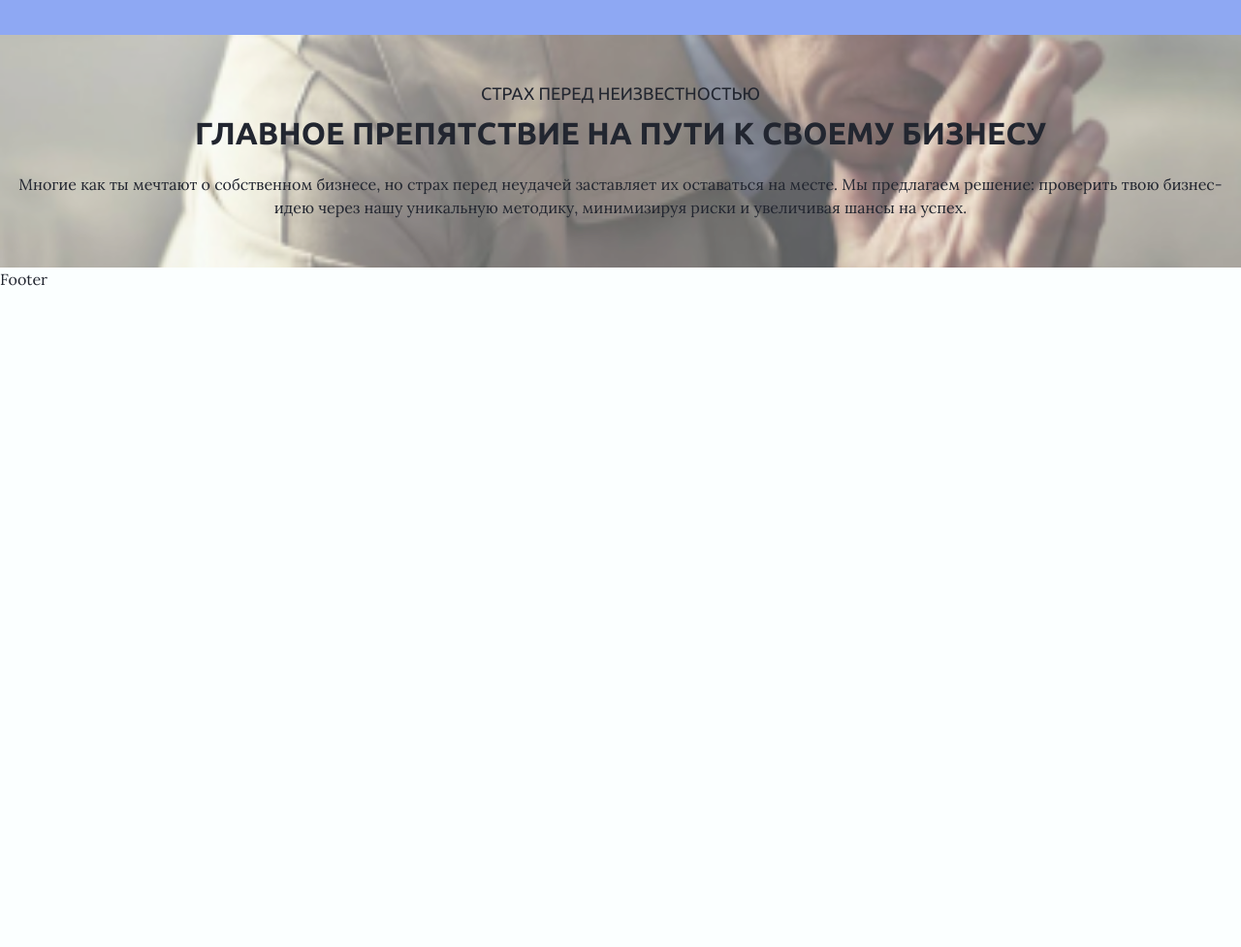
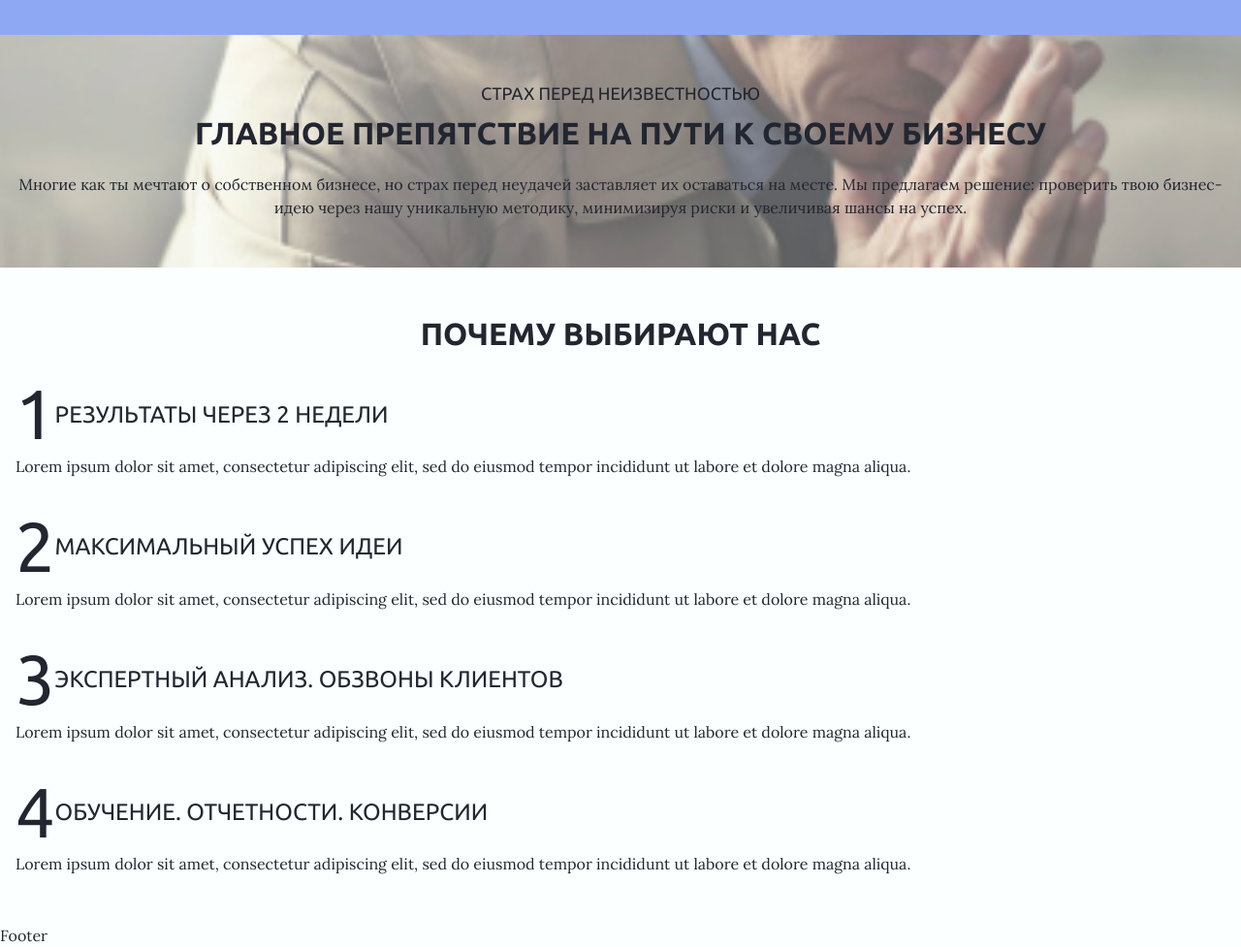
Before and after one commit to Assylzhan-Izbassar/startapp-front, a plain HTML site: page index.html in a window 1280 px wide. Shown: the part 1259-2236 px from the top of the page at 97% size. Before the commit the page ends 1559 px from the top, so only its background shows below. Drawn offline with Linux system fonts and the light colour scheme.

Commit message:
added why section

```diff
--- a/css/main.css
+++ b/css/main.css
@@ -45,13 +45,23 @@ body {
 .heading {
   font-family: var(--heading-font);
 }
-.heading > *:not(:last-child) {
+.heading_margin > *:not(:last-child) {
   margin-bottom: 12px;
+}
+.heading__text-0 {
+  font-size: 72px;
+  font-weight: 400;
+  line-height: calc(83 / 72 * 100%);
 }
 .heading__text {
   font-size: 32px;
   font-weight: 700;
   line-height: calc(37 / 32 * 100%);
+}
+.heading__text-3 {
+  font-size: 24px;
+  font-weight: 400;
+  line-height: calc(28 / 24 * 100%);
 }
 .heading_center {
   text-align: center;
@@ -61,6 +71,7 @@ body {
   line-height: calc(21 / 18 * 100%);
 }
 .heading__text,
+.heading__text-3,
 .heading__subtext {
   position: relative;
   text-transform: uppercase;
--- /dev/null
+++ b/css/sections/why.css
@@ -0,0 +1,22 @@
+.why {
+}
+.why__container {
+}
+.why__heading {
+  margin-bottom: 23px;
+}
+.carts {
+}
+.carts__item:not(:first-child) {
+  margin-top: 30px;
+}
+.carts__header {
+  display: flex;
+  align-items: center;
+}
+.carts__number {
+}
+.carts__title {
+}
+.carts__paragraph {
+}
--- a/css/style.css
+++ b/css/style.css
@@ -5,7 +5,8 @@
 
 @import url("main.css");
 
-@import url("header.css");
-@import url("hero.css");
-@import url("pain.css");
-@import url("footer.css");
+@import url("sections/header.css");
+@import url("sections/hero.css");
+@import url("sections/pain.css");
+@import url("sections/why.css");
+@import url("sections/footer.css");
--- a/index.html
+++ b/index.html
@@ -54,7 +54,7 @@
             />
           </div>
           <div class="pain__container _container">
-            <div class="pain__heading heading heading_center">
+            <div class="pain__heading heading heading_margin heading_center">
               <div class="heading__subtext">Страх перед неизвестностью</div>
               <div class="heading__text">
                 главное препятствие на пути к своему бизнесу
@@ -70,6 +70,77 @@
             </div>
           </div>
         </div>
+        <!-- WHY ME -->
+        <div class="why">
+          <div class="why__container _container">
+            <div class="why__heading heading heading_center">
+              <h1 class="heading__text">Почему выбирают нас</h1>
+            </div>
+
+            <ul class="why__carts carts">
+              <li class="carts__item">
+                <div class="carts__header heading">
+                  <div class="carts__number heading__text-0">1</div>
+                  <div class="carts__title heading__text-3">
+                    Результаты через 2 недели
+                  </div>
+                </div>
+                <div class="carts__paragraph paragraph">
+                  <div class="paragraph__text">
+                    Lorem ipsum dolor sit amet, consectetur adipiscing elit, sed
+                    do eiusmod tempor incididunt ut labore et dolore magna
+                    aliqua.
+                  </div>
+                </div>
+              </li>
+              <li class="carts__item">
+                <div class="carts__header heading">
+                  <div class="carts__number heading__text-0">2</div>
+                  <div class="carts__title heading__text-3">
+                    Максимальный успех идеи
+                  </div>
+                </div>
+                <div class="carts__paragraph paragraph">
+                  <div class="paragraph__text">
+                    Lorem ipsum dolor sit amet, consectetur adipiscing elit, sed
+                    do eiusmod tempor incididunt ut labore et dolore magna
+                    aliqua.
+                  </div>
+                </div>
+              </li>
+              <li class="carts__item">
+                <div class="carts__header heading">
+                  <div class="carts__number heading__text-0">3</div>
+                  <div class="carts__title heading__text-3">
+                    Экспертный анализ. Обзвоны клиентов
+                  </div>
+                </div>
+                <div class="carts__paragraph paragraph">
+                  <div class="paragraph__text">
+                    Lorem ipsum dolor sit amet, consectetur adipiscing elit, sed
+                    do eiusmod tempor incididunt ut labore et dolore magna
+                    aliqua.
+                  </div>
+                </div>
+              </li>
+              <li class="carts__item">
+                <div class="carts__header heading">
+                  <div class="carts__number heading__text-0">4</div>
+                  <div class="carts__title heading__text-3">
+                    Обучение. Отчетности. Конверсии
+                  </div>
+                </div>
+                <div class="carts__paragraph paragraph">
+                  <div class="paragraph__text">
+                    Lorem ipsum dolor sit amet, consectetur adipiscing elit, sed
+                    do eiusmod tempor incididunt ut labore et dolore magna
+                    aliqua.
+                  </div>
+                </div>
+              </li>
+            </ul>
+          </div>
+        </div>
       </div>
       <footer class="footer">Footer</footer>
     </div>
```
Also changed, not shown: css/sections/footer.css (renamed from css/footer.css), css/sections/header.css (renamed from css/header.css), css/sections/hero.css (renamed from css/hero.css), css/sections/pain.css (renamed from css/pain.css).
